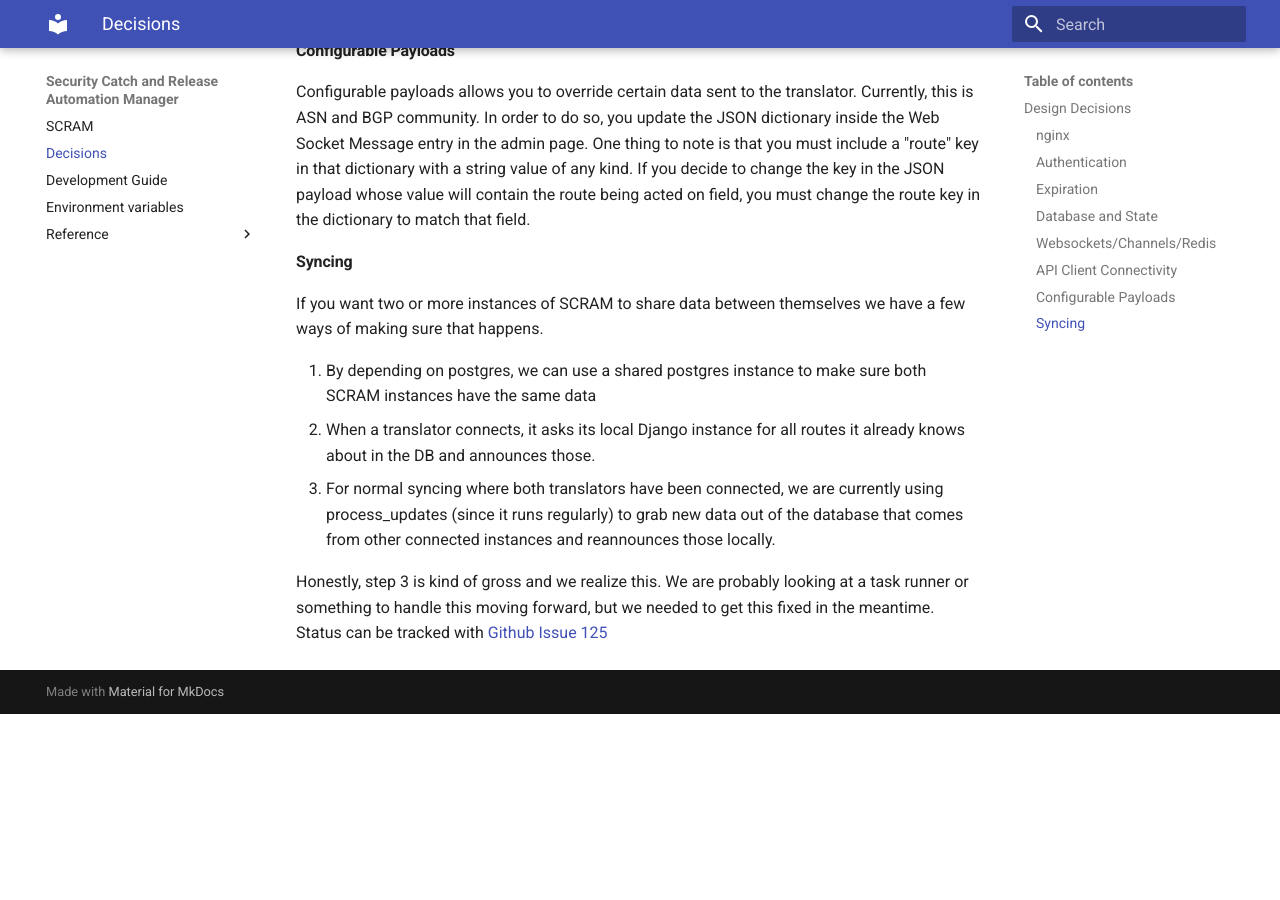
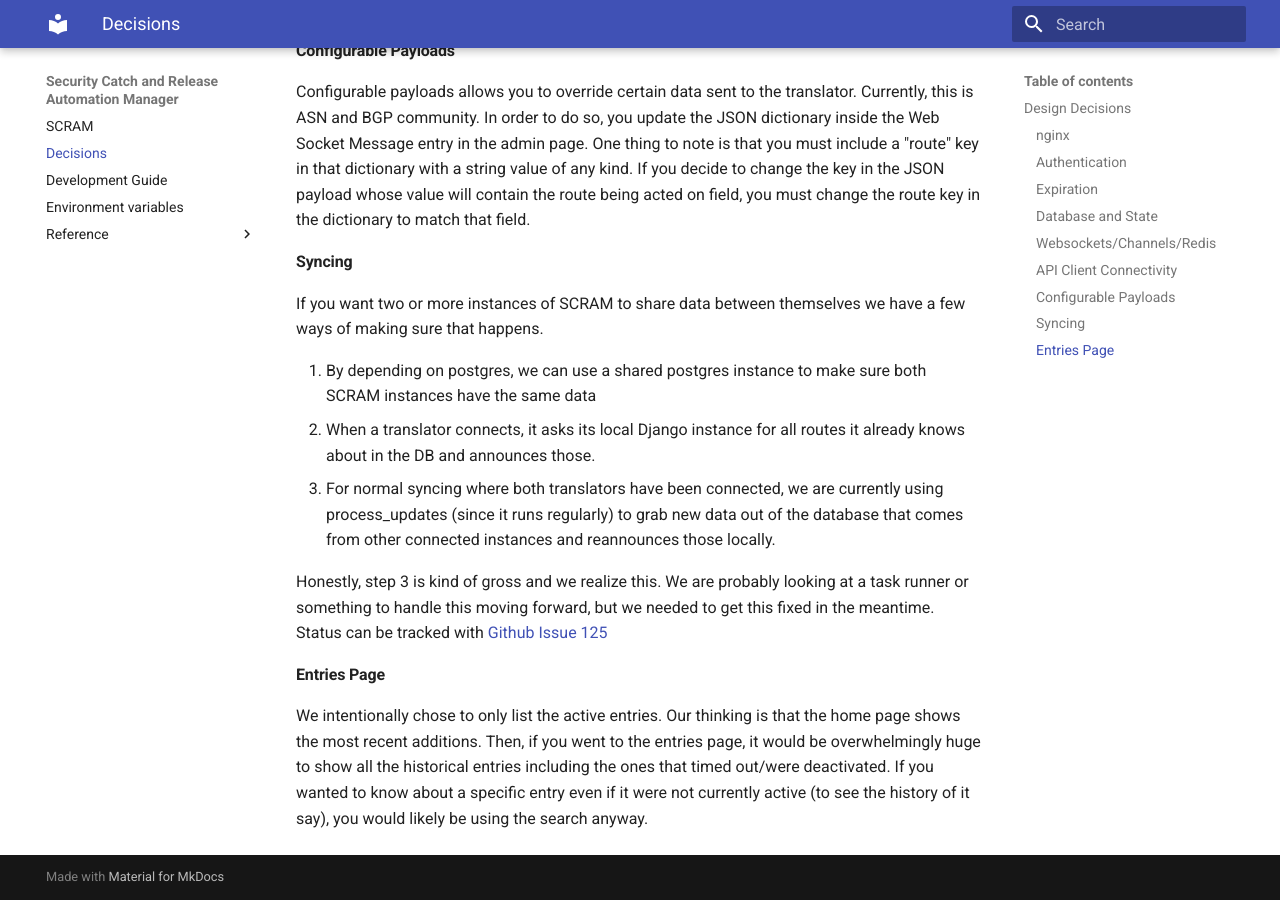
Before and after one commit to esnet-security/SCRAM, an MkDocs documentation site: the page built from docs/decisions.md, in a window 1280 px wide and 900 px high, scrolled down 2010 px. Built offline with MkDocs 1.6.1 and Material for MkDocs 9.7.7, drawn with Linux system fonts in a browser that asks for light colours; before the commit the page ends 2724 px from its top, so only the background shows below that.

Commit message:
refactor(active-entries): only display the active entries on the entries list page

```diff
--- a/docs/decisions.md
+++ b/docs/decisions.md
@@ -82,3 +82,9 @@ If you want two or more instances of SCRAM to share data between themselves we h
 Honestly, step 3 is kind of gross and we realize this. We are probably looking at a task runner or something to handle
 this moving forward, but we needed to get this fixed in the meantime. Status can be tracked with
 [Github Issue 125](https://github.com/esnet-security/SCRAM/issues/125)
+
+#### Entries Page
+We intentionally chose to only list the active entries. Our thinking is that the home page shows the most recent additions.
+Then, if you went to the entries page, it would be overwhelmingly huge to show all the historical entries including the
+ones that timed out/were deactivated. If you wanted to know about a specific entry even if it were not currently active
+(to see the history of it say), you would likely be using the search anyway.
```
Also changed, not shown: 1 other file.
